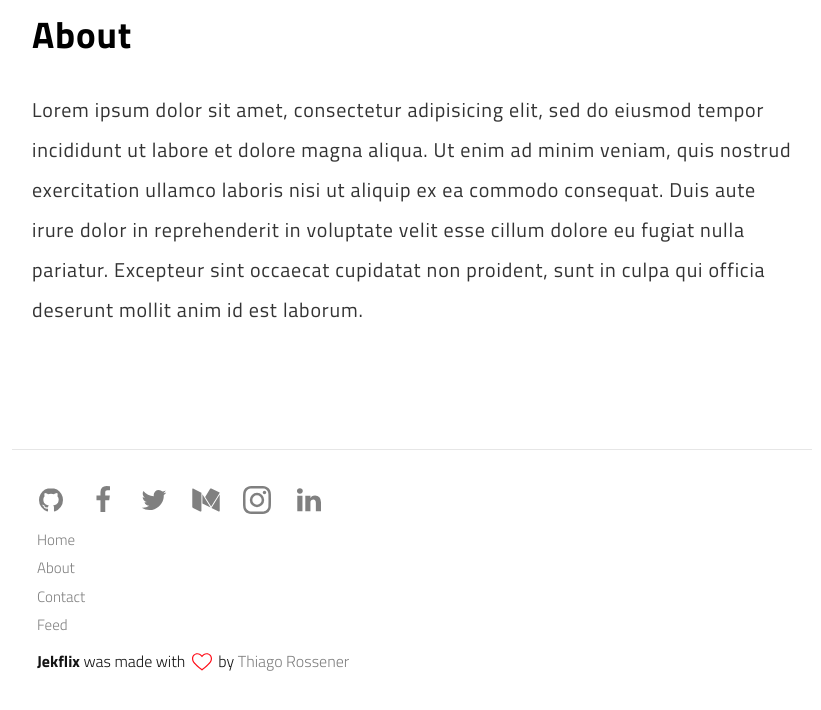
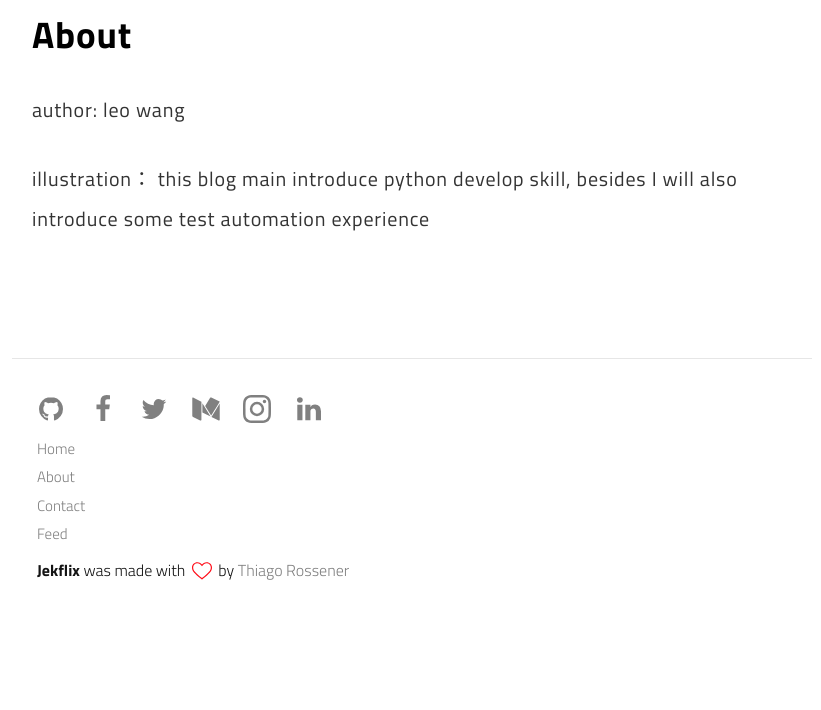
Before and after one commit to wangliyao518/blog, a Jekyll site: the page built from about.md, in a window 1280 px wide and 1140 px high. Shown: the part 430-1140 px from the top of the window, without its empty margins (228-1049 px from the left). Built offline with Jekyll 4.4.1, drawn with Linux system fonts in a browser that asks for light colours.

Commit message:
Update about.md
add author info

```diff
--- a/about.md
+++ b/about.md
@@ -9,9 +9,6 @@ permalink: /about/
 
 ## About
 
-Lorem ipsum dolor sit amet, consectetur adipisicing elit, sed do eiusmod
-tempor incididunt ut labore et dolore magna aliqua. Ut enim ad minim veniam,
-quis nostrud exercitation ullamco laboris nisi ut aliquip ex ea commodo
-consequat. Duis aute irure dolor in reprehenderit in voluptate velit esse
-cillum dolore eu fugiat nulla pariatur. Excepteur sint occaecat cupidatat non
-proident, sunt in culpa qui officia deserunt mollit anim id est laborum.
+author: leo wang
+
+illustration： this blog main introduce python develop skill, besides I will also introduce some test automation experience
```
